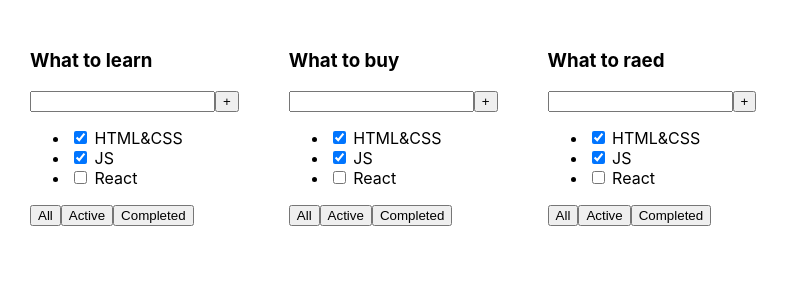
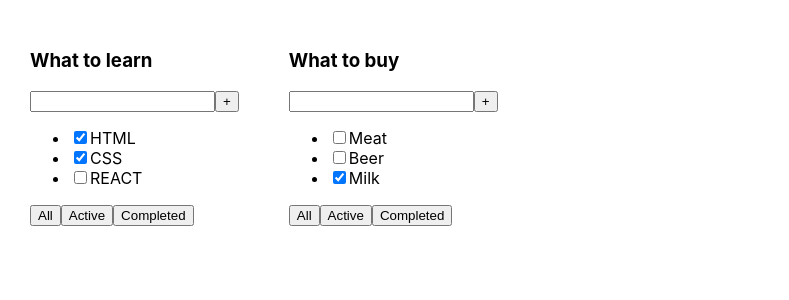
Before and after one commit to phoenix2307/TODO, a React (Create React App) app: page / in a window 1280 px wide. Shown: the top 300 px of the page, without its empty margins (0-789 px from the left). Built offline with nearby package versions, Linux system fonts and the light colour scheme.

Commit message:
props-for-tasks

```diff
--- a/src/App.tsx
+++ b/src/App.tsx
@@ -2,12 +2,39 @@
 import './App.css';
 import TodoList from "./TodoList";
 
+
+//Create
+//Read
+//Update
+//Delete
+//CRUD
+
+export type TaskType = {
+    id: number
+    title: string
+    isDone: boolean
+}
+
 function App() {
+
+    //BLL:
+    const todoListTitle_1: string = 'What to learn'
+    const todoListTitle_2: string = 'What to buy'
+    const task_1: Array<TaskType> = [
+        {id: 1, title: 'HTML', isDone: true},
+        {id: 2, title: 'CSS', isDone: true},
+        {id: 3, title: 'REACT', isDone: false},
+    ]
+    const task_2: Array<TaskType> = [
+        {id: 4, title: 'Meat', isDone: false},
+        {id: 5, title: 'Beer', isDone: false},
+        {id: 6, title: 'Milk', isDone: true},
+    ]
+    //UI:
     return (
         <div className="App">
-            <TodoList title={'What to learn'} />
-            <TodoList title={'What to buy'} />
-            <TodoList title={'What to raed'}/>
+            <TodoList title={todoListTitle_1} tasks={task_1}/>
+            <TodoList title={todoListTitle_2} tasks={task_2}/>
 
         </div>
     );
--- a/src/TodoList.tsx
+++ b/src/TodoList.tsx
@@ -1,7 +1,9 @@
 import React from 'react';
+import {TaskType} from "./App";
 
 type PropsType = {
     title: string
+    tasks: Array<TaskType>
 }
 
 function TodoList(props: PropsType) {
@@ -13,9 +15,18 @@
                 <button>+</button>
             </div>
             <ul>
-                <li><input type="checkbox" checked={true}/> <span>HTML&CSS</span></li>
-                <li><input type="checkbox" checked={true}/> <span>JS</span></li>
-                <li><input type="checkbox" checked={false}/> <span>React</span></li>
+                <li>
+                    <input type="checkbox" checked={props.tasks[0].isDone}/>
+                    <span>{props.tasks[0].title}</span>
+                </li>
+                <li>
+                    <input type="checkbox" checked={props.tasks[1].isDone}/>
+                    <span>{props.tasks[1].title}</span>
+                </li>
+                <li>
+                    <input type="checkbox" checked={props.tasks[2].isDone}/>
+                    <span>{props.tasks[2].title}</span>
+                </li>
             </ul>
             <div>
                 <button>All</button>
```
